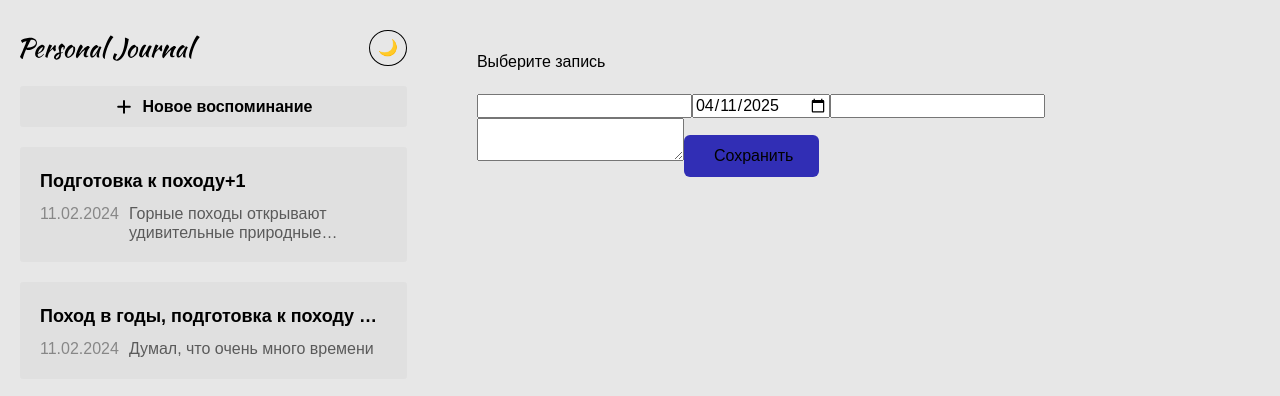
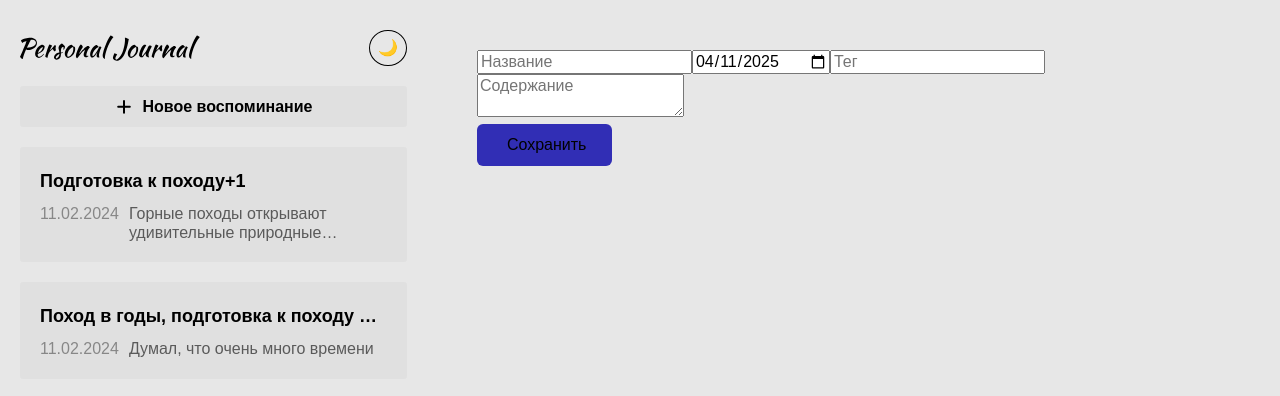
Before and after one commit to artyomevsyukov/Todo-app, a React (Vite) app: page / in a window 1280 px wide. Shown: the top 396 px of the page. Built offline with nearby package versions, Linux system fonts and the light colour scheme.

Commit message:
refactoring

```diff
--- a/src/App.jsx
+++ b/src/App.jsx
@@ -5,7 +5,6 @@ import JournalAddButton from './components/JournalAddButton/JournalAddButton';
 import Body from './layout/Body/Body';
 import LeftPanel from './layout/LeftPanel/LeftPanel';
 import JournalList from './components/JournalList/JournalList';
-import TodoInfo from './components/TodoInfo/TodoInfo';
 import JournalForm from './components/JournalForm/JournalForm';
 
 function App() {
@@ -17,7 +16,6 @@ function App() {
                 <JournalList />
             </LeftPanel>
             <Body>
-                <TodoInfo />
                 <JournalForm />
             </Body>
         </TodoProvider>
--- a/src/components/JournalAddButton/JournalAddButton.jsx
+++ b/src/components/JournalAddButton/JournalAddButton.jsx
@@ -1,10 +1,14 @@
+import { useContext } from 'react';
+import { TodoContext } from '../../context/TodoContext';
 import CardButton from '../CardButton/CardButton';
 import styles from './JournalAddButton.module.css';
 
 const JournalAddButton = () => {
+    const { setActiveTodo } = useContext(TodoContext);
+
     return (
         <CardButton
-            onClick={() => console.log('Add')}
+            onClick={() => setActiveTodo(null)}
             className={styles['journal__add-btn']}
         >
             <svg
--- a/src/components/JournalForm/JournalForm.jsx
+++ b/src/components/JournalForm/JournalForm.jsx
@@ -1,72 +1,135 @@
-import { useContext, useState, useRef } from 'react';
+import { useContext, useState, useRef, useEffect } from 'react';
 import { TodoContext } from '../../context/TodoContext';
 import Button from '../Button/Button';
-import { INITIAL_STATE } from './JournalFrom.state';
 import styles from './JournalForm.module.css';
 
 const JournalForm = () => {
-    const { addTodo, activeTodo, removeTodo, getDisplayTodo } =
+    const { addTodo, activeTodo, removeTodo, getDisplayTodo, setActiveTodo } =
         useContext(TodoContext);
-    // const [formData, setFormData] = useState(INITIAL_STATE);
-    const [formData, setFormData] = useState({
+    const currentTodo = getDisplayTodo(activeTodo);
+
+    const DEFAULT_DATE = new Date().toISOString().slice(0, 10);
+    const INITIAL_FORM_DATA = {
         title: '',
-        date: new Date().toISOString().slice(0, 10),
+        date: DEFAULT_DATE,
         tag: '',
         post: '',
-    });
+    };
+
+    const [formData, setFormData] = useState(INITIAL_FORM_DATA);
 
     const titleRef = useRef();
     const dateRef = useRef();
     const postRef = useRef();
 
+    const formatDate = dateString => {
+        if (!dateString) return DEFAULT_DATE;
+        if (dateString.includes('.')) {
+            const [day, month, year] = dateString.split('.');
+            return `${year}-${month.padStart(2, '0')}-${day.padStart(2, '0')}`;
+        }
+        return dateString;
+    };
+
+    // useEffect(() => {
+    //     if (activeTodo) {
+    //         setFormData({
+    //             ...currentTodo,
+    //             date: formatDate(currentTodo.date),
+    //         });
+    //     }
+    // }, [activeTodo]);
+
+    // useEffect(() => {
+    //     if (!currentTodo) {
+    //         setFormData({
+    //             title: '',
+    //             date: new Date().toISOString().slice(0, 10), // Формат: YYYY-MM-DD
+    //             tag: '',
+    //             post: '',
+    //         });
+    //     }
+    // }, [currentTodo]);
+
+    useEffect(() => {
+        if (activeTodo && currentTodo) {
+            setFormData({
+                title: currentTodo.title || '',
+                tag: currentTodo.tag || '',
+                post: currentTodo.post || '',
+                date: formatDate(currentTodo.date) || DEFAULT_DATE,
+            });
+        } else {
+            setFormData(INITIAL_FORM_DATA);
+        }
+    }, [activeTodo]);
+
     const handleSubmit = e => {
         e.preventDefault();
-        console.log('formatData: ', formData);
+
+        if (!formData.title.trim()) {
+            titleRef.current.focus();
+            return;
+        }
 
         addTodo(formData);
-        setFormData({ title: '', date: '', tag: '', post: '' });
+        setFormData(INITIAL_FORM_DATA);
+        setActiveTodo(null);
+    };
+
+    const handleChange = e => {
+        const { name, value } = e.target;
+        setFormData(prev => ({
+            ...prev,
+            [name]: value,
+        }));
     };
 
     return (
-        <form onSubmit={handleSubmit}>
+        <form onSubmit={handleSubmit} className={styles.form}>
             <input
                 type="text"
                 name="title"
                 ref={titleRef}
                 value={formData.title}
-                // isValid={isValid.title}
-                onChange={e =>
-                    setFormData({ ...formData, title: e.target.value })
-                }
+                onChange={handleChange}
+                placeholder="Название"
+                required
             />
             <input
                 type="date"
                 name="date"
                 value={formData.date}
                 ref={dateRef}
-                onChange={e =>
-                    setFormData({ ...formData, date: e.target.value })
-                }
+                onChange={handleChange}
+                required
             />
             <input
                 type="text"
                 name="tag"
                 value={formData.tag}
-                onChange={e =>
-                    setFormData({ ...formData, tag: e.target.value })
-                }
+                onChange={handleChange}
+                placeholder="Тег"
             />
             <textarea
-                type="text"
                 name="post"
                 value={formData.post}
                 ref={postRef}
-                onChange={e =>
-                    setFormData({ ...formData, post: e.target.value })
-                }
-            ></textarea>
-
-            <Button type="submit">Сохранить</Button>
+                onChange={handleChange}
+                placeholder="Содержание"
+                required
+            />
+            <div className={styles.buttons}>
+                <Button type="submit">Сохранить</Button>
+                {currentTodo?.id && (
+                    <Button
+                        type="button"
+                        onClick={() => removeTodo(currentTodo.id)}
+                    >
+                        Удалить
+                    </Button>
+                )}
+            </div>
         </form>
     );
 };
--- a/src/context/TodoContext.jsx
+++ b/src/context/TodoContext.jsx
@@ -14,26 +14,24 @@ export const TodoProvider = ({ children }) => {
     const addTodo = newTodo => {
         console.log('newTodo.date: ', newTodo.date);
         console.log('todos: ', todos);
-        setTodos(prev => [
-            ...prev,
-            {
-                ...newTodo,
-                // date: new Date(newTodo.date),
-                date: new Date(newTodo.date).toISOString(),
-                id: uuidv4(),
-            },
-        ]);
-        // console.log(
-        //     'setTodos: ',
-        //     setTodos(prev => [
-        //         ...prev,
-        //         {
-        //             ...newTodo,
-        //             date: new Date(newTodo.date),
-        //             id: uuidv4(),
-        //         },
-        //     ]),
-        // );
+        console.log('activeTodo: ', activeTodo);
+
+        const updatedTodo = {
+            ...newTodo,
+            date: new Date(newTodo.date).toISOString(),
+            id: activeTodo || uuidv4(), // Сохраняем существующий ID или создаём новый
+        };
+
+        setTodos(prev =>
+            activeTodo
+                ? prev.map(todo =>
+                      todo.id === activeTodo ? updatedTodo : todo,
+                  )
+                : [...prev, updatedTodo],
+        );
+
+        // Сбрасываем активную задачу после сохранения
+        setActiveTodo(null);
     };
 
     const setFormattedTodos = newTodos => {
@@ -61,25 +59,10 @@ export const TodoProvider = ({ children }) => {
         }
     };
 
-    // const mapTodos = todos => {
-    //     return todos?.map(todo => ({
-    //         ...todo,
-    //         date: new Date(todo.date), // Восстанавливаем Date
-    //     }));
-    // };
-
-    // const getDisplayTodo = todoId => {
-    //     const todo = todos.find(todo => todo.id === todoId);
-    //     if (!todo) return null;
-    //     return {
-    //         ...todo,
-    //         date: new Date(todo.date), // Восстанавливаем Date
-    //     };
-    // };
-
     const removeTodo = id => {
         console.log('remove');
         setTodos(todos.filter(todo => todo.id !== id));
+        setActiveTodo(null);
     };
 
     const value = {
```
Also changed, not shown: src/hooks/useLocalStorage.js (+0 -29 lines).
